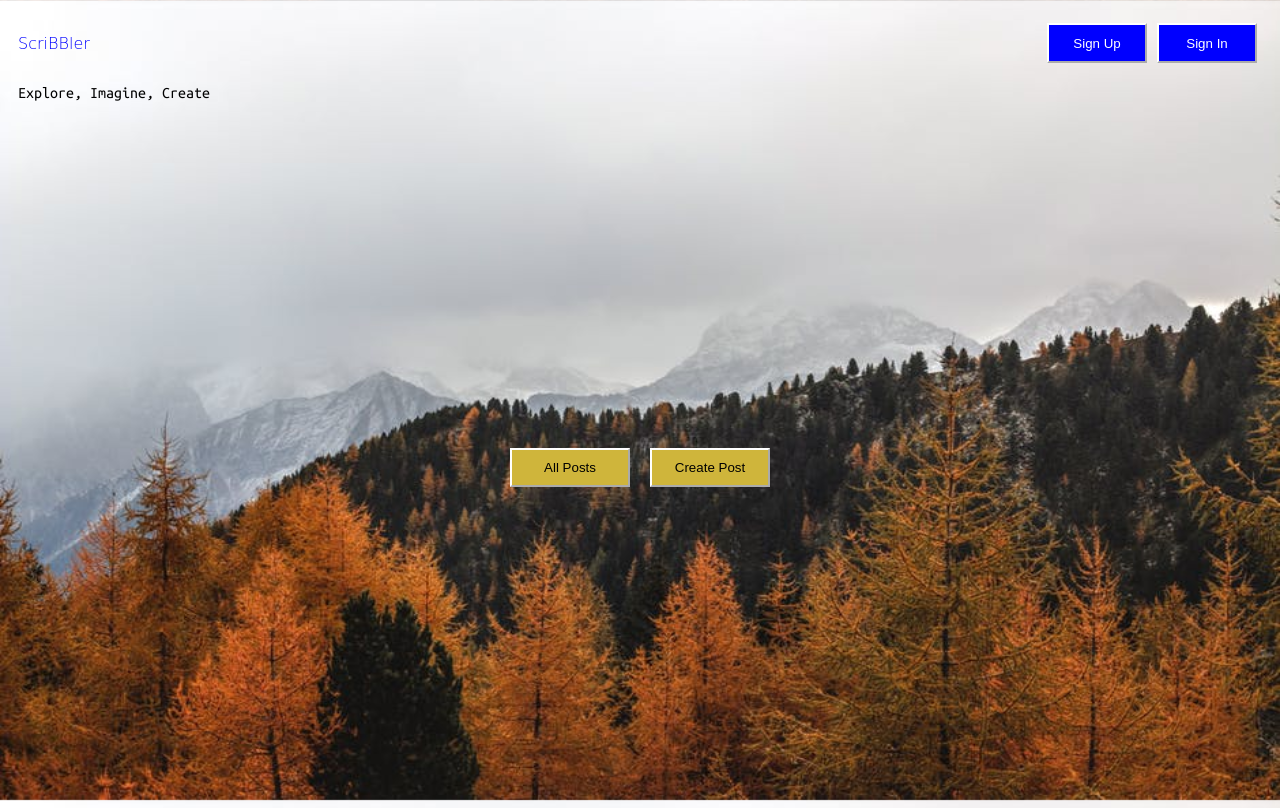
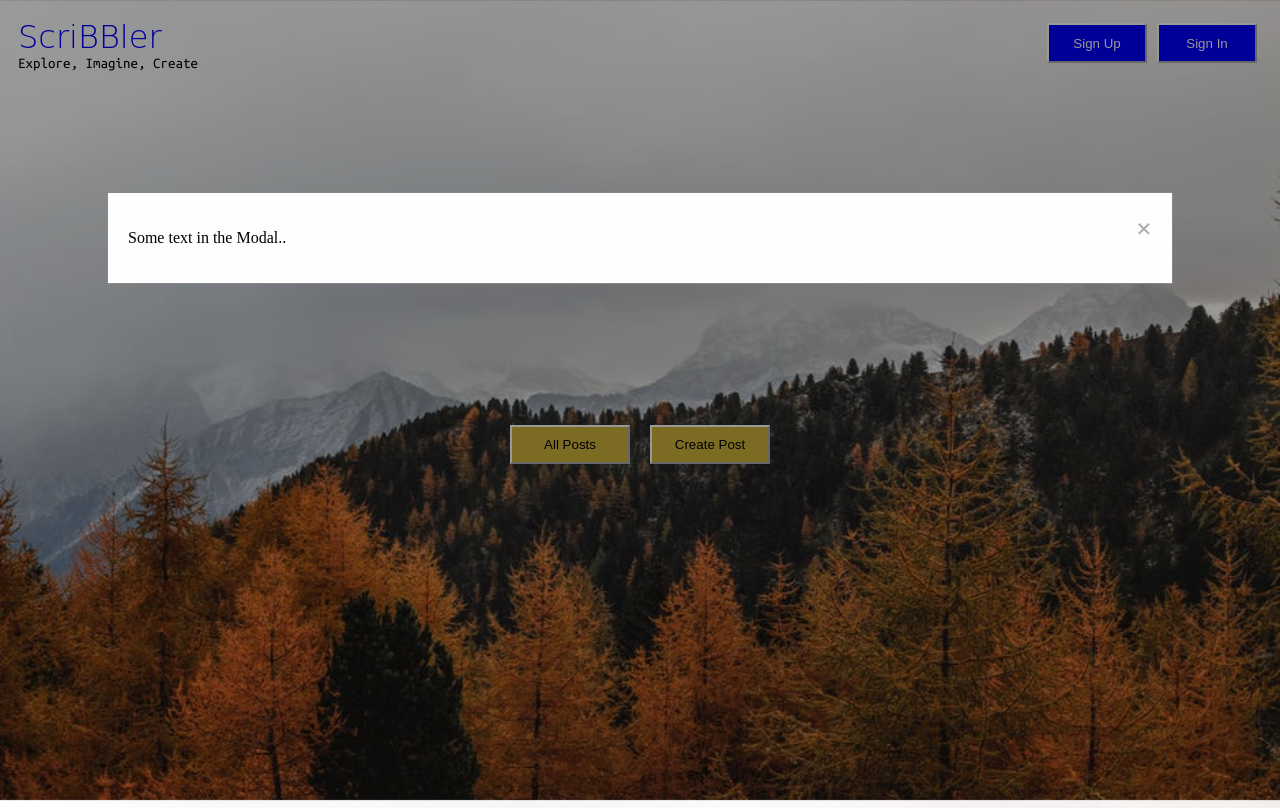
Before and after one commit to bhargava-raju/scribbler, a plain HTML site: page index.html in a window 1280 px wide. Both pictures are taken after a click on the button "Sign Up". Drawn offline with Linux system fonts and the light colour scheme; a web font is replaced by a local one.

Commit message:
Adding signUp modal

```diff
--- a/index.html
+++ b/index.html
@@ -2,10 +2,10 @@
 <html>
 
 <head>
-     <!-- Main CSS file -->
-     <link href='styles/index.css' rel='stylesheet' type='text/css'>
-     <!-- Header CSS file -->
-     <link href='styles/common.css' rel='stylesheet' type='text/css'>
+    <!-- Main CSS file -->
+    <link href='styles/index.css' rel='stylesheet' type='text/css'>
+    <!-- Header CSS file -->
+    <link href='styles/common.css' rel='stylesheet' type='text/css'>
     <!-- TODO: Include Font Awesome file here -->
     <!-- TODO: Include Google Fonts file here -->
     <link rel="preconnect" href="https://fonts.gstatic.com">
@@ -31,8 +31,19 @@
             <button onclick="location.href='./html/bloglist.html'" class="postButtons" type="button">All Posts</button>
             <button id="createPostBtn" class="postButtons" type="button">Create Post</button>
         </div>
+        <!-- The Modal -->
+        <div id="signUpModal" class="modal">
+
+            <!-- Modal content -->
+            <div class="modal-content">
+                <span class="close">&times;</span>
+                <p>Some text in the Modal..</p>
+            </div>
+        </div>
     </div>
-
+    <!-- Custom JS file -->
+    <script src="scripts/common.js"></script>
+    <script src="scripts/index.js"></script>
 
 
 </body>
--- /dev/null
+++ b/scripts/index.js
@@ -0,0 +1,25 @@
+// Get the modal
+var modal = document.getElementById("signUpModal");
+
+// Get the button that opens the modal
+var btn = document.getElementById("signUpBtn");
+
+// Get the <span> element that closes the modal
+var span = document.getElementsByClassName("close")[0];
+
+// When the user clicks on the button, open the modal
+btn.onclick = function() {
+  modal.style.display = "block";
+}
+
+// When the user clicks on <span> (x), close the modal
+span.onclick = function() {
+  modal.style.display = "none";
+}
+
+// When the user clicks anywhere outside of the modal, close it
+window.onclick = function(event) {
+  if (event.target == modal) {
+    modal.style.display = "none";
+  }
+}
--- a/styles/common.css
+++ b/styles/common.css
@@ -8,10 +8,16 @@
     font-family: 'Montez', cursive;
     color: blue;
     font-weight: 50;
+    font-size: xx-large;
+    margin-top: 0px;
+    margin-bottom: 0px;
 }
 
 .title-tagline {
     font-family: 'Ubuntu Mono', monospace;
+    font-size:15px;
+    margin-top: 0px;
+    margin-bottom: 0px;
 }
 
 header {
--- a/styles/index.css
+++ b/styles/index.css
@@ -40,3 +40,41 @@ body {
     justify-content: center;
     align-items: center;
   }
+
+   /* The Modal (background) */
+.modal {
+  display: none; /* Hidden by default */
+  position: fixed; /* Stay in place */
+  z-index: 1; /* Sit on top */
+  left: 0;
+  top: 0;
+  width: 100%; /* Full width */
+  height: 100%; /* Full height */
+  overflow: auto; /* Enable scroll if needed */
+  background-color: rgb(0,0,0); /* Fallback color */
+  background-color: rgba(0,0,0,0.4); /* Black w/ opacity */
+}
+
+/* Modal Content/Box */
+.modal-content {
+  background-color: #fefefe;
+  margin: 15% auto; /* 15% from the top and centered */
+  padding: 20px;
+  border: 1px solid #888;
+  width: 80%; /* Could be more or less, depending on screen size */
+}
+
+/* The Close Button */
+.close {
+  color: #aaa;
+  float: right;
+  font-size: 28px;
+  font-weight: bold;
+}
+
+.close:hover,
+.close:focus {
+  color: black;
+  text-decoration: none;
+  cursor: pointer;
+}
```
